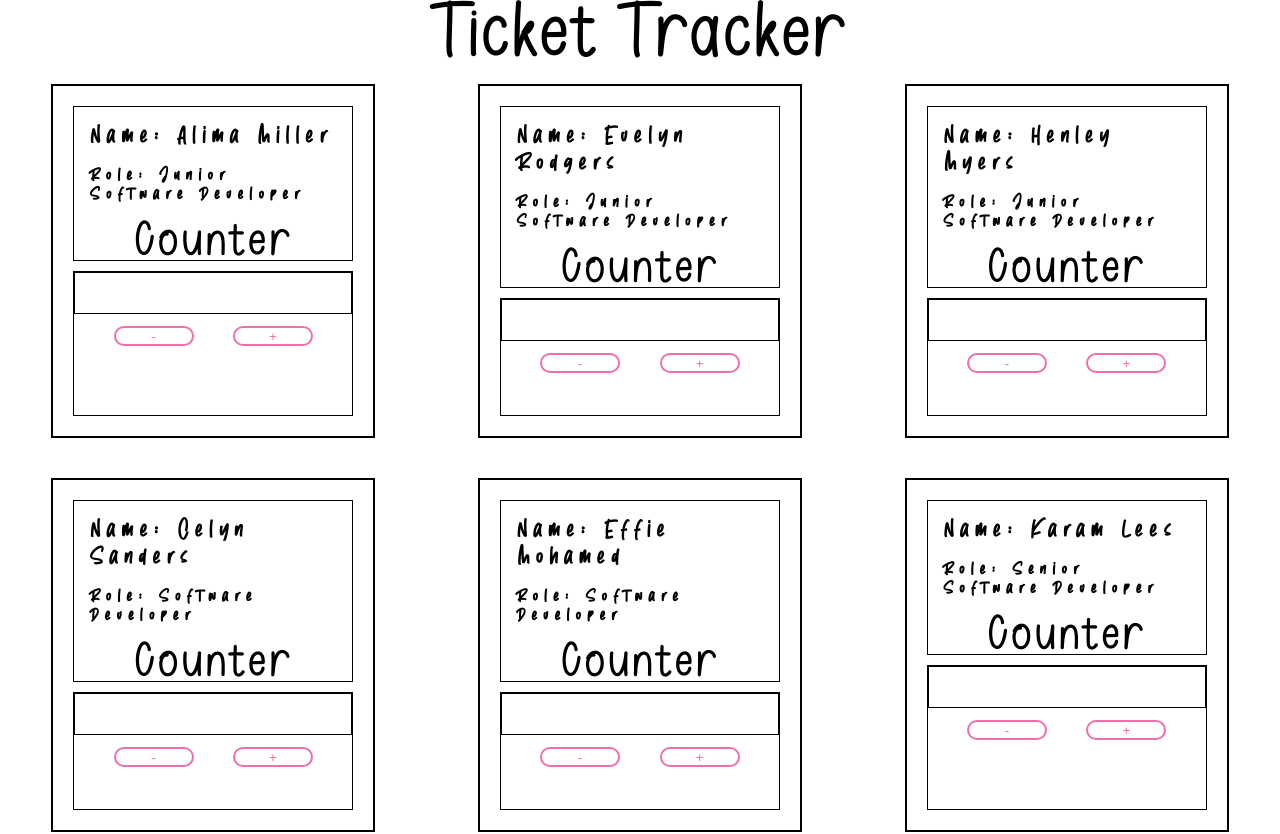
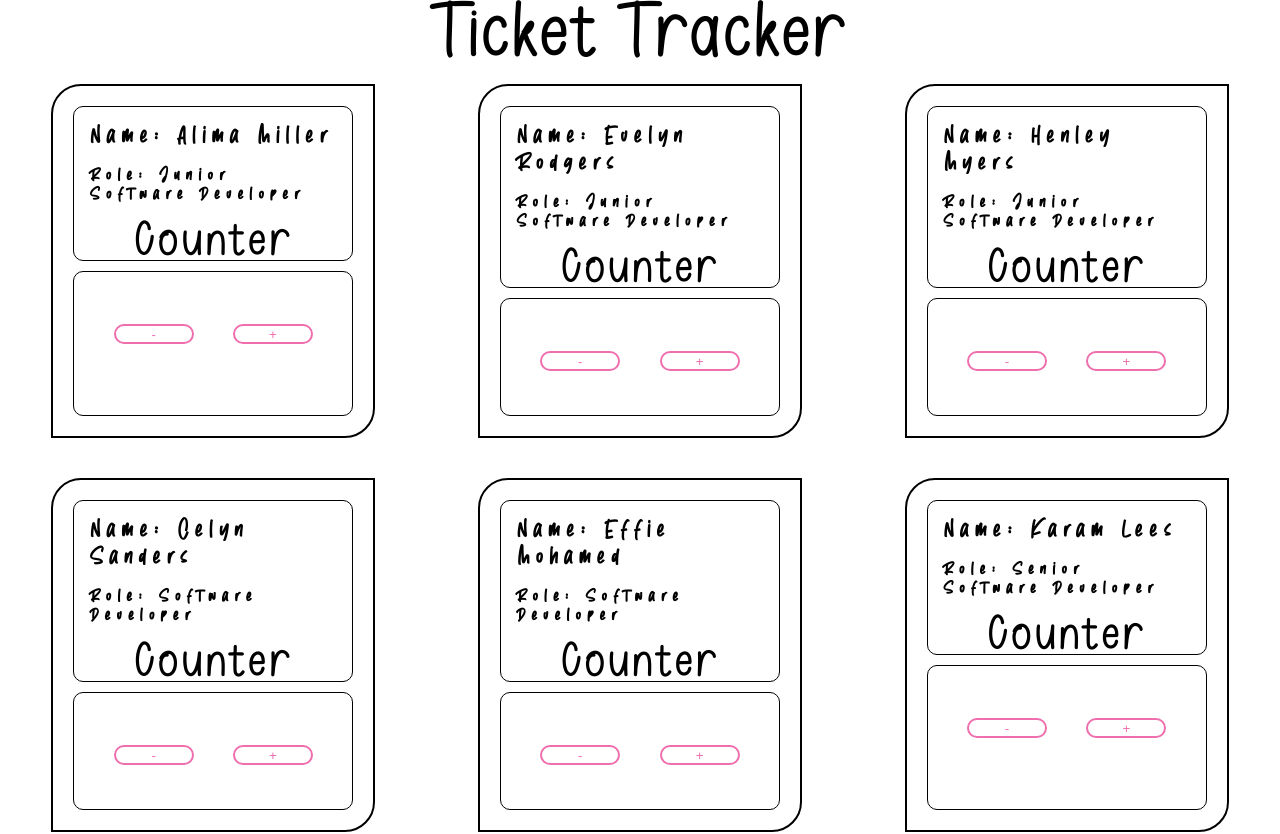
Before and after one commit to haoxle/TicketTracker, a React (Create React App) app in the folder my-app/: page / in a window 1280 px wide. Shown: the top 834 px of the page. Built offline with nearby package versions, Linux system fonts and the light colour scheme.

Commit message:
button styling done

```diff
--- a/my-app/src/components/Button/Button.scss
+++ b/my-app/src/components/Button/Button.scss
@@ -41,6 +41,6 @@ button {
   &:hover,
   &:focus {
     border-color: var(--hover);
-    color: black;
+    color: grey;
   }
 }
--- a/my-app/src/components/Ticket/Ticket.scss
+++ b/my-app/src/components/Ticket/Ticket.scss
@@ -11,6 +11,7 @@
     display: flex;
     flex-direction: column;
     margin: 20px;
+    border-radius: 30px 0 30px 0;
   }
   .container-ticket-top {
     border: 1px solid black;
@@ -20,6 +21,7 @@
     flex-direction: column;
     justify-content: center;
     align-items: center;
+    border-radius: 10px;
   }
   .container-ticket-btm {
     border: 1px solid black;
@@ -27,6 +29,8 @@
     height: 220px;
     display: flex;
     flex-direction: column;
+    border-radius: 10px;
+
     .container-ticket__Btn {
       display: flex;
       justify-content: space-evenly;
@@ -34,7 +38,6 @@
       margin-top: 1.5vh;
     }
     .container-ticket__Display {
-      border: 1px solid black;
       height: 40px;
     }
   }
```
